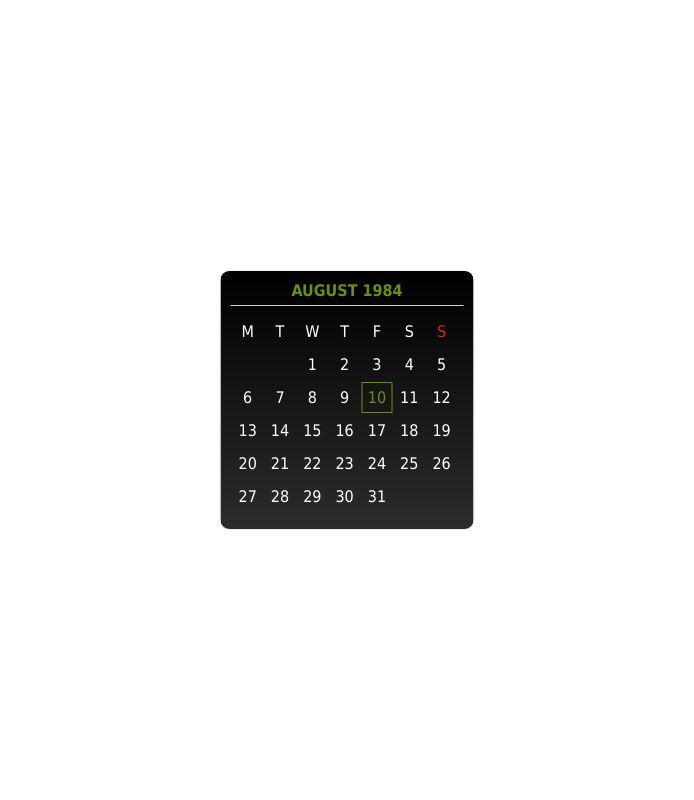
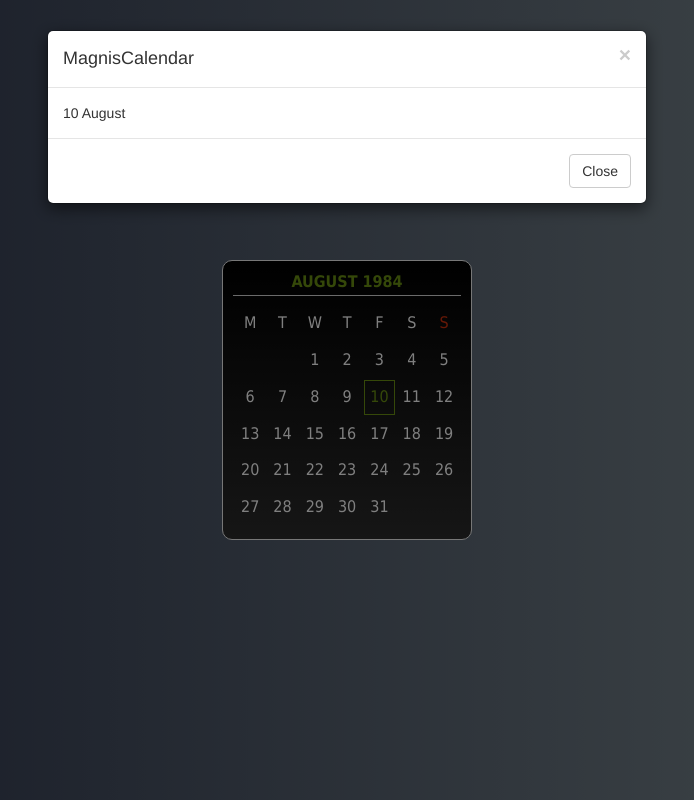
Before and after one commit to Volof/09042017_Calendar, a website: page src/index.html in a window 1280 px wide. Both pictures are taken after a click on the element "10". Shown: the whole page, without its empty margins (293-987 px from the left). Drawn offline with nearby package versions, Linux system fonts and the light colour scheme; files that its build step writes are made by us from their sources.

Commit message:
modal_w+fix

```diff
--- a/package.json
+++ b/package.json
@@ -4,6 +4,7 @@
   "description": "\"Magnis_Calendar\"",
   "main": "gulpfile.js",
   "dependencies": {
+    "bootstrap": "^3.3.7",
     "jquery": "^3.1.1"
   },
   "devDependencies": {
--- a/src/css/main.less
+++ b/src/css/main.less
@@ -4,19 +4,21 @@
   outline: none;
   box-sizing: border-box;
 }
-
+body{
+  height: 100%;
+  background: linear-gradient(to right, rgb(40, 48, 72), rgb(133, 147, 152))!important;
+}
 #wrapper{
-
-  position: fixed; top: 50%; left: 50%;
-  -webkit-transform: translate(-50%, -50%);
-  -ms-transform: translate(-50%, -50%);
-  transform: translate(-50%, -50%);
+  display: flex;
+  width: 100%;
+  height: 800px;
+  overflow: hidden;
 }
 #calendar {
-  display: block;
+  margin: auto;
   padding: 10px;
-  width: 255px;
-  height: 260px;
+  width: 250px;
+  height: 280px !important;
   text-align: center;
   border: 1px solid #eee;
   border-radius: 10px;
@@ -52,9 +54,11 @@
 }
 
 #calendar-dates > table > tr > td {
-  padding: 5px;
+  padding: 5px !important;
   border: 1px solid transparent;
-  transition: 0.4s linear
+  transition: 0.4s linear;
+  display: table-cell;
+  vertical-align: inherit;
 }
 #calendar-dates > table > tr > td:hover{
   color: #6a9113;
@@ -67,3 +71,9 @@
 #calendar-dates > table > tr:first-child > td:last-child {
   color: #cd310d;
 }
+table {
+  display: table !important;
+  border-collapse: separate !important;
+  border-spacing: 2px !important;
+  border-color: grey !important;
+}
--- a/src/index.html
+++ b/src/index.html
@@ -4,6 +4,7 @@
     <meta charset="UTF-8">
     <title>Calendar</title>
     <meta name="viewport" content="width=device-width, initial-scale=1.0">
+    <link rel="stylesheet" href="/css/vendor.css">
     <link rel="stylesheet" href="/css/main.css">
 </head>
 <body>
@@ -16,6 +17,21 @@
         </div> <!--calendar-header-->
     </div> <!--calendar-->
 </div> <!--wrapper-->
+<!-- Small modal -->
+<div id="myModal" class="modal fade">
+    <div class="modal-dialog">
+        <div class="modal-content">
+            <div class="modal-header">
+                <button class="close" type="button" data-dismiss="modal">×</button>
+                <h4 class="modal-title">MagnisCalendar</h4>
+            </div>
+            <div class="modal-body">kkk</div>
+            <div class="modal-footer">
+                <button class="btn btn-default" type="button" data-dismiss="modal">Close</button>
+            </div>
+        </div>
+    </div>
+</div>
 <script src="js/vendor.js"></script>
 <script src="js/main.js"></script>
 </body>
--- a/src/js/main.js
+++ b/src/js/main.js
@@ -1,24 +1,24 @@
 function createCalendar(id, year, month) {
-    var month_name = ['January','February','March','April','May','June','July','August','September','October','November','December'];
+    var month_name = ['January', 'February', 'March', 'April', 'May', 'June', 'July', 'August', 'September', 'October', 'November', 'December'];
     var month = month - 1; //Місяці від 0 - 11(в JS)
     var first_date = month_name[month] + " " + 1 + " " + year;
     var tmp = new Date(first_date).toDateString();//Переводимо дату у стрічку
     var first_day = tmp.substring(0, 3);    //Mon
-    var day_name = ['Mon','Tue','Wed','Thu','Fri','Sat','Sun']; //Початок тижня з Mon
+    var day_name = ['Mon', 'Tue', 'Wed', 'Thu', 'Fri', 'Sat', 'Sun']; //Початок тижня з Mon
     var day_num = day_name.indexOf(first_day);   //1
-    var days = new Date(year, month+1, 0).getDate();    //30
+    var days = new Date(year, month + 1, 0).getDate();    //30
     var calendar = get_calendar(day_num, days);
-    document.getElementById("calendar-month-year").innerHTML = month_name[month]+" "+year; //формуємо заголовок календаря (В завданні немає, але виглядає більш інформаційно)
+    document.getElementById("calendar-month-year").innerHTML = month_name[month] + " " + year; //формуємо заголовок календаря (В завданні немає, але виглядає більш інформаційно)
     document.getElementById("calendar-dates").appendChild(calendar);//формуємо дні
 };
 
 //Створюємо таблицю з даними
-function get_calendar(day_num, days){
+function get_calendar(day_num, days) {
     var table = document.createElement('table');
     var tr = document.createElement('tr');
 
     //1й row з днями тижня
-    for(var i=0; i<=6; i++){
+    for (var i = 0; i <= 6; i++) {
         var td = document.createElement('td');
         td.innerHTML = "mtwtfss"[i];
         tr.appendChild(td);
@@ -28,8 +28,8 @@ function get_calendar(day_num, days){
     //2й row
     tr = document.createElement('tr');
     var c;
-    for(c=0; c<=6; c++){
-        if(c == day_num){
+    for (c = 0; c <= 6; c++) {
+        if (c == day_num) {
             break;
         }
         var td = document.createElement('td');
@@ -38,9 +38,9 @@ function get_calendar(day_num, days){
     }
 
     var count = 1;
-    for(; c<=6; c++){
+    for (; c <= 6; c++) {
         var td = document.createElement('td');
-        td.className="td_num";
+        td.className = "td_num";
         td.innerHTML = count;
         count++;
         tr.appendChild(td);
@@ -48,15 +48,15 @@ function get_calendar(day_num, days){
     table.appendChild(tr);
 
     //3й-6й row
-    for(var r=3; r<=7; r++){
+    for (var r = 3; r <= 7; r++) {
         tr = document.createElement('tr');
-        for(var c=0; c<=6; c++){
-            if(count > days){
+        for (var c = 0; c <= 6; c++) {
+            if (count > days) {
                 table.appendChild(tr);
                 return table;
             }
             var td = document.createElement('td');
-            td.className="td_num";
+            td.className = "td_num";
             td.innerHTML = count;
             count++;
             tr.appendChild(td);
@@ -68,8 +68,13 @@ function get_calendar(day_num, days){
 
 createCalendar("calendar", 1984, 8); //викликаєм функцію createCalendar
 
-$('.td_num').click (function(){
-    $('.td_num').removeClass('selected');
-    $(this).addClass('selected');
-    alert($(this).text() + " " + $("#calendar-month-year").text().substring(0, 6));
+$(document).ready(function () {
+    $('.td_num').click(function () {
+        $('.td_num').removeClass('selected');//таргет active
+        $(this).addClass('selected');
+        var x = $(this).text() + " " + $("#calendar-month-year").text().substring(0, 6);
+        console.log(x);
+        $('.modal-body').text(x); //заповнення контенту
+        $('#myModal').modal('toggle');//запуск модального вікна
+    });
 });
```
Also changed, not shown: gulpfile.js (+12 -2 lines).
